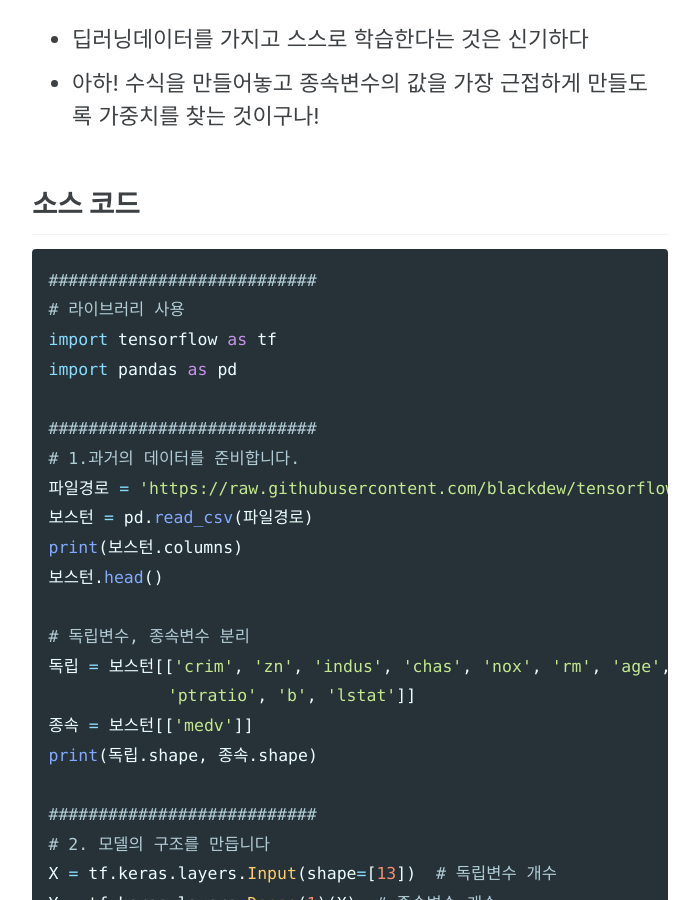
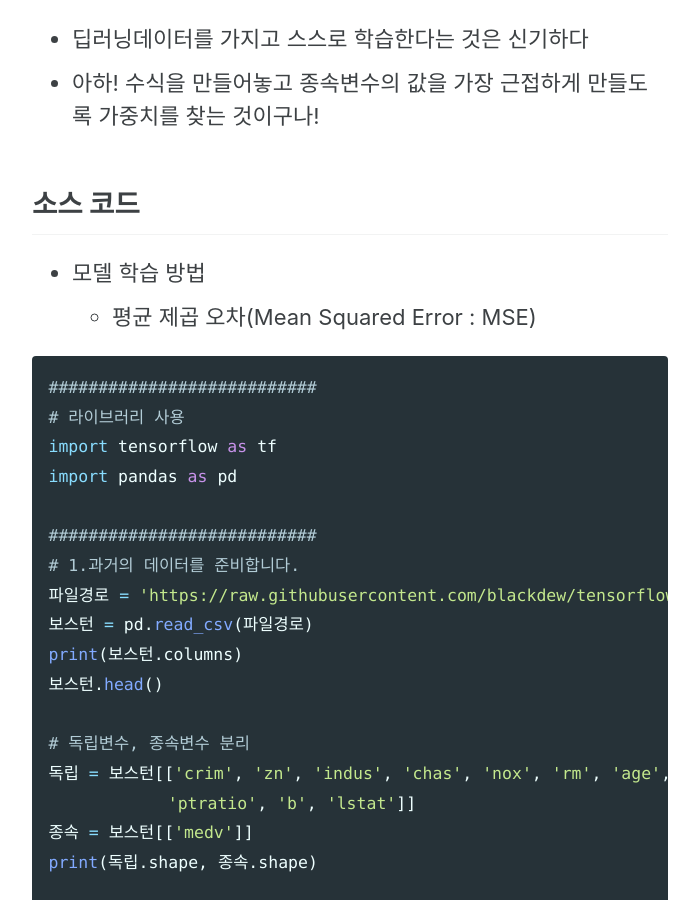
Before and after one commit to sujinsjlee/TIL, a Jekyll site: the page built from _posts/2021-01-04-Tensorflow_python_2.md, in a window 1280 px wide and 900 px high, scrolled down 1234 px. Shown: the whole window, without its empty margins (290-989 px from the left). Built offline with Jekyll 4.4.1, drawn with Linux system fonts in a browser that asks for light colours; cached includes are drawn as plain includes; nearby versions of some CDN libraries.

Commit message:
[tensorflow2] update

````diff
--- a/_posts/2021-01-04-Tensorflow_python_2.md
+++ b/_posts/2021-01-04-Tensorflow_python_2.md
@@ -36,6 +36,10 @@ tags:
 
 
 ## 소스 코드
+- 모델 학습 방법
+  - 평균 제곱 오차(Mean Squared Error : MSE)
+
+
 ```python
 ###########################
 # 라이브러리 사용
````
